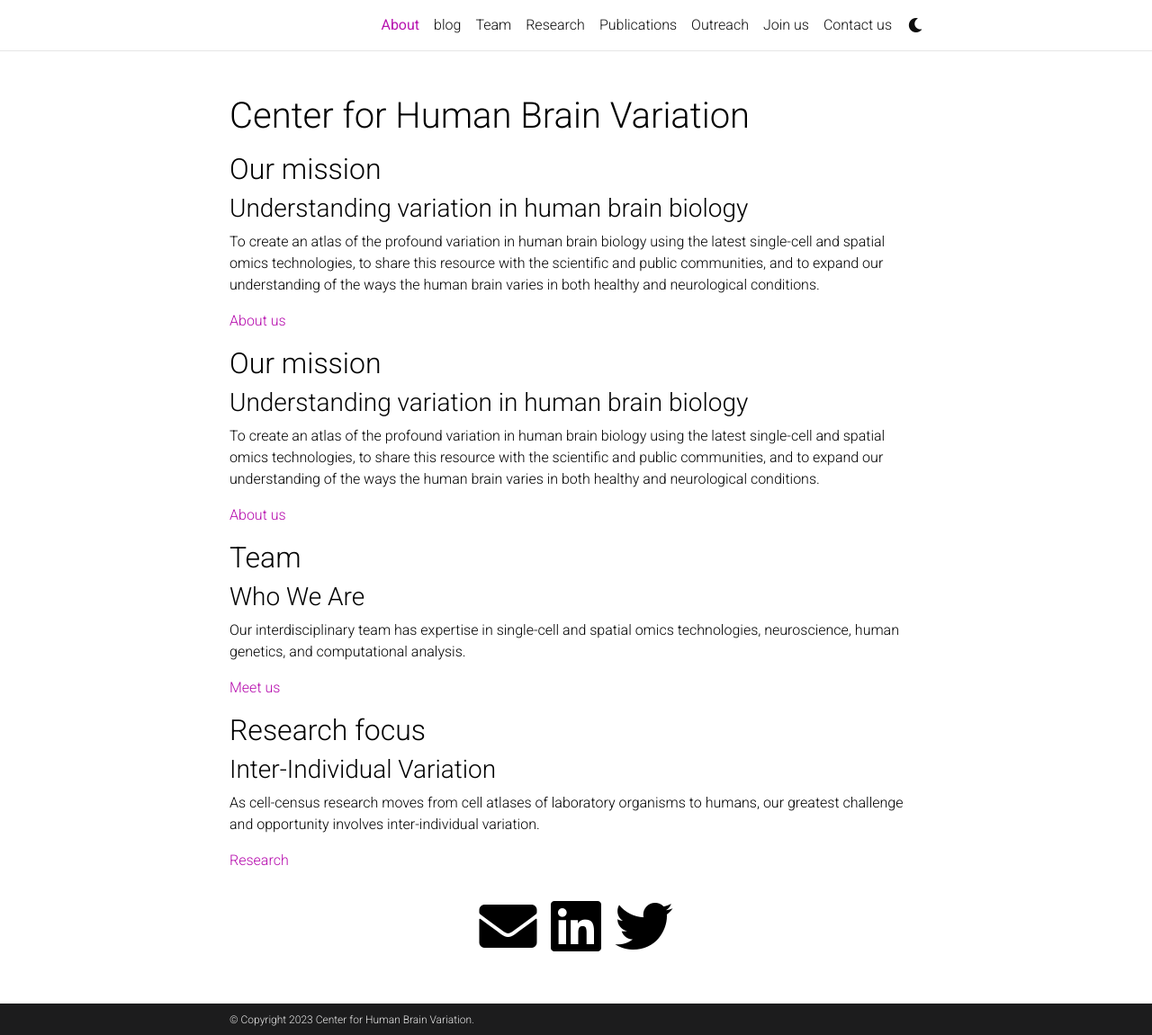
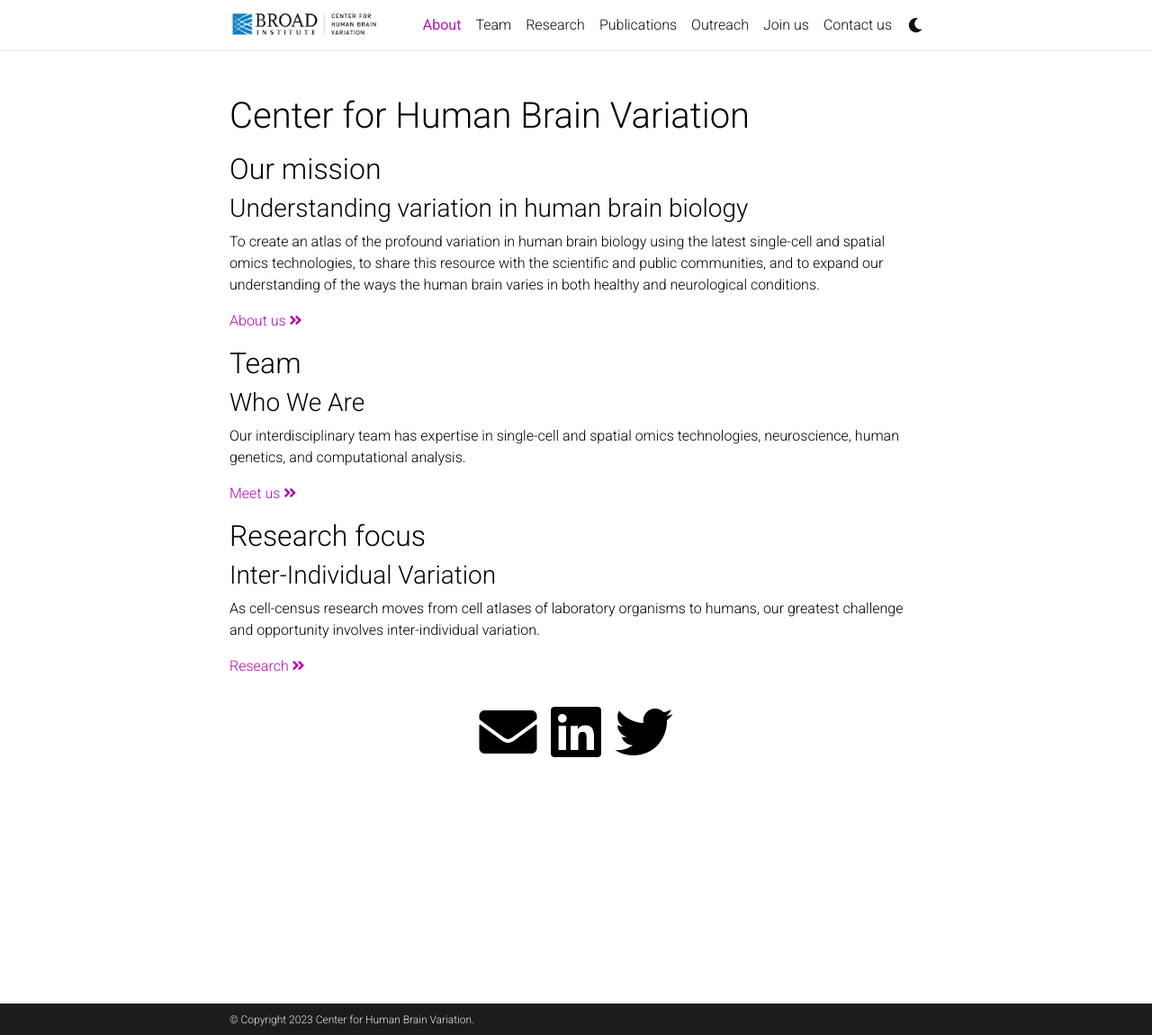
Before and after one commit to broadinstitute/chbv, a Jekyll site: the page built from _pages/about.md, in a window 1280 px wide and 1151 px high. Shown: the whole window at 90% size. Built offline with Jekyll 4.4.1, drawn with Linux system fonts in a browser that asks for light colours; comment, search, counter and statistics services are not loaded; a style sheet for code colours, icons or effects is not loaded.

Commit message:
Toggle light/dark logo (!) and other improvements
 - When the theme is toggled, change the src of the icon.  Inspired by https://stackoverflow.com/questions/48515858/how-to-replace-logosimages-based-on-the-background-theme
 - Remove blog from nav
 - Move the about text to the html rather than the markdown for more precise control

```diff
--- a/_includes/header.html
+++ b/_includes/header.html
@@ -1,19 +1,10 @@
-
     <header>
 
       <!-- Nav Bar -->
       <nav id="navbar" class="navbar navbar-light navbar-expand-sm {% if site.navbar_fixed %}fixed-top{% else %}sticky-top{% endif %}">
         <div class="container">
-          {% if page.permalink != '/' -%}
-          <a class="navbar-brand title font-weight-lighter" href="{{ site.baseurl }}/">
-              {{- site.title -}}
-          </a>
-          {%- elsif site.enable_navbar_social -%}
-          <!-- Social Icons -->
-          <div class="navbar-brand social">
-            {% include social.html %}
-          </div>
-          {% endif %}
+          <!-- light/dark logo is toggled with JS -->
+          <a href="{{ site.baseurl }}"><img src="/chbv/assets/img/logo_dark.png" alt="CHBV logo" height="40px"id="logo"></a>
           <!-- Navbar Toggle -->
           <button class="navbar-toggler collapsed ml-auto" type="button" data-toggle="collapse" data-target="#navbarNav" aria-controls="navbarNav" aria-expanded="false" aria-label="Toggle navigation">
             <span class="sr-only">Toggle navigation</span>
@@ -39,16 +30,6 @@
                   {%- endif -%}
                 </a>
               </li>
-              {% if site.blog_nav_title %}
-              <!-- Blog -->
-              <li class="nav-item {% if page.url contains 'blog' %}active{% endif %}">
-                <a class="nav-link" href="{{ '/blog/' | relative_url }}">{{ site.blog_nav_title }}
-                  {%- if page.url contains 'blog' -%}
-                  <span class="sr-only">(current)</span>
-                  {%- endif -%}
-                </a>
-              </li>
-              {%- endif %}
 
               <!-- Other pages -->
               {%- assign sorted_pages = site.pages | sort: "nav_order" -%}
--- a/_layouts/about.html
+++ b/_layouts/about.html
@@ -14,7 +14,15 @@
           <h2>Our mission</h2>
           <h3>Understanding variation in human brain biology</h3>
           <p>To create an atlas of the profound variation in human brain biology using the latest single-cell and spatial omics technologies, to share this resource with the scientific and public communities, and to expand our understanding of the ways the human brain varies in both healthy and neurological conditions.</p>
-          <p><a href="/about">About us</a></p>
+          <p><a href="/about">About us <i class="fa fa-angle-double-right"></i></a></p>
+          <h2>Team</h2>
+          <h3>Who We Are</h3>
+          <p>Our interdisciplinary team has expertise in single-cell and spatial omics technologies, neuroscience, human genetics, and computational analysis.</p>
+          <p><a href="/team">Meet us <i class="fa fa-angle-double-right"></i></a></p>
+          <h2>Research focus</h2>
+          <h3>Inter-Individual Variation</h3>
+          <p>As cell-census research moves from cell atlases of laboratory organisms to humans, our greatest challenge and opportunity involves inter-individual variation.</p>
+          <p><a href="/team">Research <i class="fa fa-angle-double-right"></i></a></p>
         </article>
         <article>
           {% if page.profile -%}
--- a/_pages/about.md
+++ b/_pages/about.md
@@ -8,21 +8,3 @@
 selected_papers: false # includes a list of papers marked as "selected={true}"
 social: true  # includes social icons at the bottom of the page
 ---
-
-## Our mission
-### Understanding variation in human brain biology
-To create an atlas of the profound variation in human brain biology using the latest single-cell and spatial omics technologies, to share this resource with the scientific and public communities, and to expand our understanding of the ways the human brain varies in both healthy and neurological conditions.
-
-[About us](/about)
-
-## Team
-### Who We Are
-Our interdisciplinary team has expertise in single-cell and spatial omics technologies, neuroscience, human genetics, and computational analysis.
-
-[Meet us](/team)
-
-## Research focus
-### Inter-Individual Variation
-As cell-census research moves from cell atlases of laboratory organisms to humans, our greatest challenge and opportunity involves inter-individual variation.
-
-[Research](/research)
--- a/assets/js/theme.js
+++ b/assets/js/theme.js
@@ -16,6 +16,12 @@
 
   if (theme) {
     document.documentElement.setAttribute("data-theme", theme);
+    // Update logos
+    if (theme == "dark") {
+      $("#logo").attr("src","/chbv/assets/img/logo_light.png");
+    } else {
+      $("#logo").attr("src","/chbv/assets/img/logo_dark.png");
+    }
   }
   else {
     document.documentElement.removeAttribute("data-theme");
```
Also changed, not shown: 3 other files.
